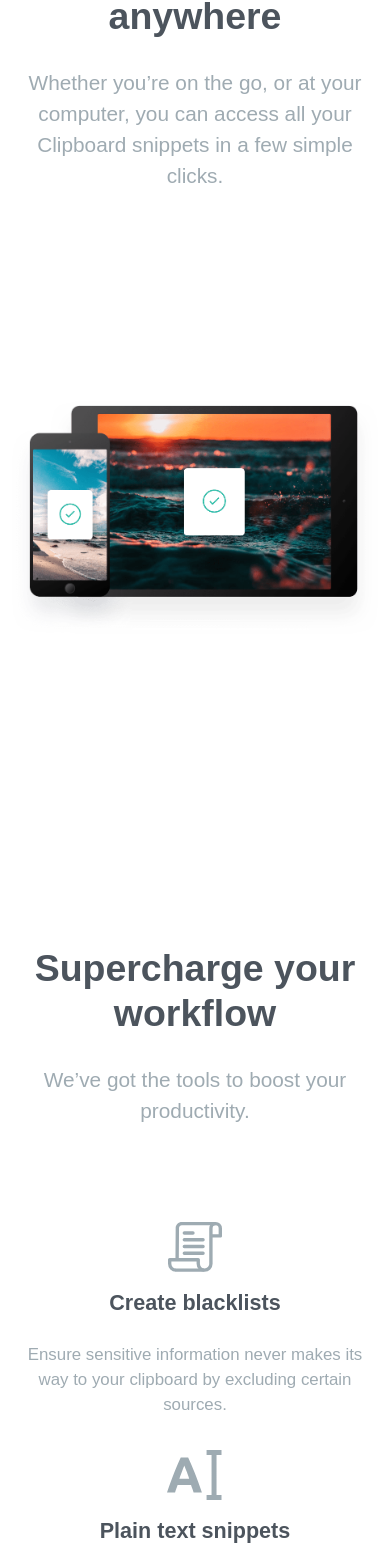
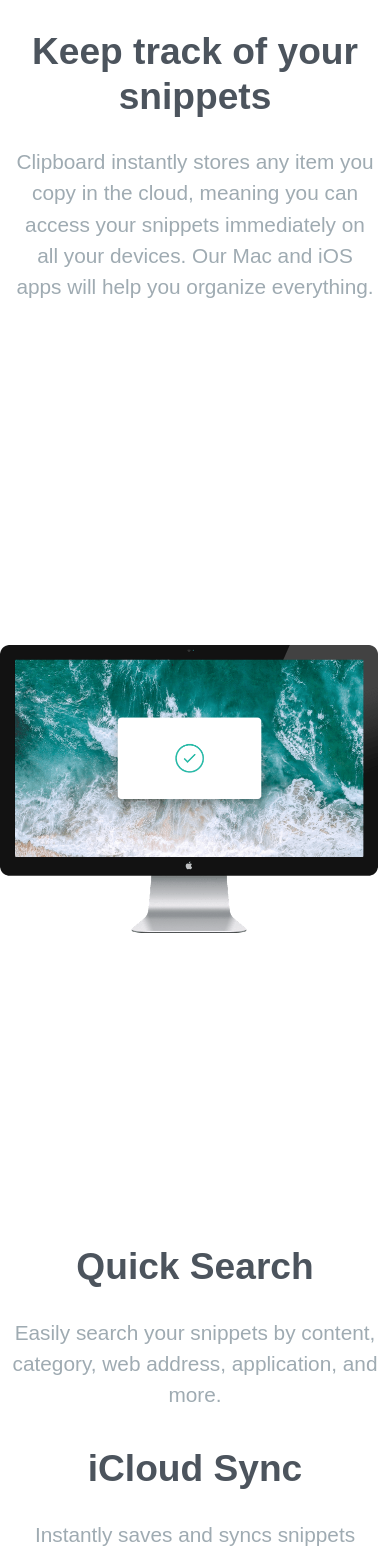
Before and after one commit to Anthony-Code6/clipboard-landing-page, an Angular app: page /home in a window 390 px wide. Shown: the part 99-1655 px from the top of the page. Built offline with nearby package versions, Linux system fonts and the light colour scheme; a web font is replaced by a local one.

Commit message:
update page v3

```diff
--- a/src/app/components/home/dscriptions/dscriptions.component.html
+++ b/src/app/components/home/dscriptions/dscriptions.component.html
@@ -1,7 +1,7 @@
 <div class="contenido">
     <h4 id="titulo">{{contenido()?.titulo}}</h4>
     <p id="detalles">
-        {{contenido()?.despcioncion}}
+        {{contenido()?.descripcion}}
     </p>
     <ng-content />
 </div>
--- a/src/app/components/home/dscriptions/dscriptions.component.scss
+++ b/src/app/components/home/dscriptions/dscriptions.component.scss
@@ -4,7 +4,7 @@
     gap: 20px;
     #titulo {
         font-weight: 600;
-        font-size: clamp(1rem, 4.44vh, 3rem);
+        font-size: clamp(1rem, 4.4vh, 3rem);
         color: hsl(210, 10%, 33%);
     }
     #detalles {
--- a/src/app/core/models/contenido.ts
+++ b/src/app/core/models/contenido.ts
@@ -1,4 +1,4 @@
 export interface Contenido {
     titulo: string;
-    despcioncion: string;
+    descripcion: string;
 }
--- a/src/app/pages/home/home.component.html
+++ b/src/app/pages/home/home.component.html
@@ -2,6 +2,26 @@
 
     <!-- <app-imagen imgUrl="assets/images/image-computer.png" altImg="Computer Imagen"/> -->
 </div>
+
+<section id="details-keep">
+    <div class="container">
+        <div class="detalles">
+            <app-dscriptions [contenido]="contenido2()" />
+        </div>
+    </div>
+    <div class="descripcion container-fluid">
+        <div class="row">
+            <div class="col-auto" id="logo-keep">
+                <app-imagen [imgUrl]="img1()" [imgWidth]="1300" [imgHeight]="widthImg1()" altImg="Imagen 1" />
+            </div>
+            <div class="col-auto col-sm-12" id="contenido-keep">
+                @for (item of listcontent(); track $index) {
+                <app-dscriptions [contenido]="item" />
+                }
+            </div>
+        </div>
+    </div>
+</section>
 
 <section id="details-access">
     <div class="container">
@@ -9,7 +29,7 @@
             <app-dscriptions [contenido]="contenido3()" />
         </div>
         <div id="img-access">
-            <app-imagen [imgUrl]="img2()" [imgWidth]="200" [imgHeight]="600" altImg="Imagen 2" />
+            <app-imagen [imgUrl]="img2()" [imgWidth]="200" [imgHeight]="widthImg()" altImg="Imagen 2" />
         </div>
     </div>
 </section>
--- a/src/app/pages/home/home.component.scss
+++ b/src/app/pages/home/home.component.scss
@@ -1,3 +1,33 @@
+#details-keep {
+    padding: 8rem 0;
+    .container {
+        text-align: center;
+        max-width: 820px !important;
+    }
+
+    .descripcion {
+        margin-top: 6rem;
+        .row {
+            display: flex;
+            align-items: center;
+            gap: 80px;
+            #logo-keep {
+                padding-left: 0;
+                margin: 0;
+            }
+            #contenido-keep {
+                display: flex;
+                flex-direction: column;
+                gap: 20px;
+                align-items: center;
+                justify-content: center; // Para centrar el contenido horizontalmente
+                width: 460px; // Establece el ancho fijo
+                flex-shrink: 0;
+            }
+        }
+    }
+}
+
 #details-access {
     padding: 3rem 0;
     .container {
@@ -15,8 +45,37 @@
     }
 }
 
+@media screen and (min-width: 330px) and (max-width: 830px) {
+    #details-keep {
+        padding: 8rem 0;
+        .container {
+            text-align: center;
+            max-width: 820px !important;
+        }
+
+        .descripcion {
+            margin-top: 6rem;
+            .row {
+                #logo-keep {
+                    padding-left: 0;
+                    margin: 0;
+                    text-align: center;
+                }
+                #contenido-keep {
+                    text-align: center;
+                    width: auto;
+                }
+            }
+        }
+    }
+
+    #details-access {
+        padding: 1rem 0;
+    }
+}
+
 #details-software {
-    padding: 5rem 0;
+    padding: 2rem 0 5rem 0;
     .container {
         .detalles {
             text-align: center;
@@ -50,6 +109,10 @@
 }
 
 @media screen and (min-width: 360px) and (max-width: 460px) {
+    #details-software {
+        padding: 2rem 0;
+    }
+
     #details {
         .container {
             .buttons {
--- a/src/app/pages/home/home.component.ts
+++ b/src/app/pages/home/home.component.ts
@@ -1,4 +1,4 @@
-import { Component, signal } from '@angular/core';
+import { Component, HostListener, signal } from '@angular/core';
 import { ImagenComponent } from "../../shared/components/imagen/imagen.component";
 import { BottonComponent } from "../../shared/components/botton/botton.component";
 import { FooterComponent } from "../../shared/layouts/footer/footer.component";
@@ -16,16 +16,43 @@ import { Contenido } from '../../core/models/contenido';
 })
 export class HomeComponent {
 
+  // variables
+  widthImg = signal<number>(600)
+  widthImg1 = signal<number>(750)
+
+
+  contenido2 = signal<Contenido>({
+    titulo: 'Keep track of your snippets',
+    descripcion: " Clipboard instantly stores any item you copy in the cloud, meaning you can access your snippets immediately on all your devices. Our Mac and iOS apps will help you organize everything."
+  })
+
+  listcontent = signal<Contenido[]>([
+    {
+      titulo: 'Quick Search',
+      descripcion: 'Easily search your snippets by content, category, web address, application, and more.'
+    },
+    {
+      titulo: 'iCloud Sync',
+      descripcion: 'Instantly saves and syncs snippets across all your devices.'
+    },
+    {
+      titulo: 'Complete History',
+      descripcion: 'Retrieve any snippets from the first moment you started using the app.'
+    }
+  ])
+
+  img1 = signal<string>('assets/images/image-computer.png')
+
   contenido3 = signal<Contenido>({
     titulo: 'Access Clipboard anywhere',
-    despcioncion: "Whether you’re on the go, or at your computer, you can access all your Clipboard snippets in a few simple clicks."
+    descripcion: "Whether you’re on the go, or at your computer, you can access all your Clipboard snippets in a few simple clicks."
   })
 
   img2 = signal<string>('assets/images/image-devices.png')
 
   contenido4 = signal<Contenido>({
     titulo: 'Supercharge your workflow',
-    despcioncion: "We’ve got the tools to boost your productivity."
+    descripcion: "We’ve got the tools to boost your productivity."
   })
 
   detailsSoftware = signal<Details[]>(
@@ -70,6 +97,22 @@ export class HomeComponent {
 
   contenido5 = signal<Contenido>({
     titulo: 'Clipboard for iOS and Mac OS',
-    despcioncion: "Available for free on the App Store Download for Mac or iOS, sync with iCloud and you`re ready to start adding to your clipboard."
+    descripcion: "Available for free on the App Store Download for Mac or iOS, sync with iCloud and you`re ready to start adding to your clipboard."
   })
+
+
+  @HostListener('window:resize', ['$event'])
+  onResize(event: Event) {
+    const target = event.target as Window
+
+    const width = target.innerWidth
+    if (width < 830) {
+      this.widthImg.set(width * 0.7)
+      this.widthImg1.set(width * 0.7)
+    } else {
+      this.widthImg.set(600);
+      this.widthImg1.set(750)
+    }
+
+  }
 }
--- a/src/app/shared/components/imagen/imagen.component.scss
+++ b/src/app/shared/components/imagen/imagen.component.scss
@@ -1,4 +1,5 @@
 img{
+    display: block;
     object-fit: contain;
     width: 100%;
 }
```
